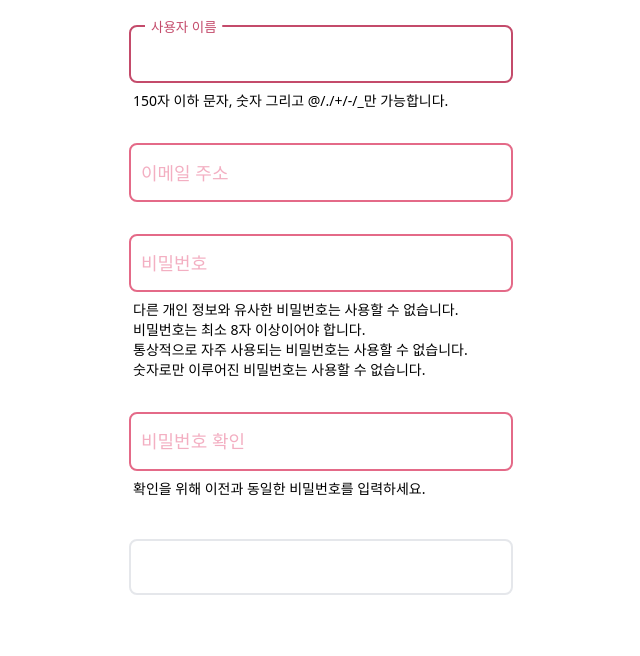
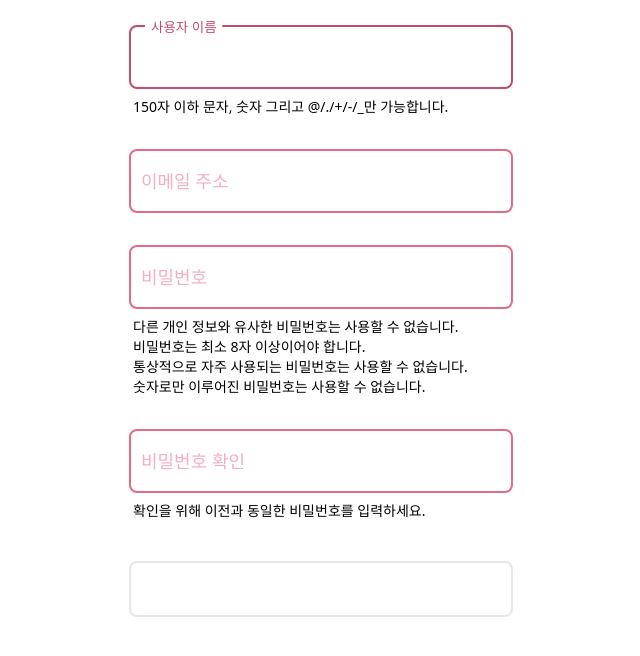
Before and after one commit to Antoliny0919/kara, a Django app: page /accounts/signup/ in a window 1280 px wide. Shown: the part 127-783 px from the top of the page, without its empty margins (111-751 px from the left). Run offline with Django 5.2, Linux system fonts and the light colour scheme; some libraries are stand-ins or nearby versions.

Commit message:
Updated -- input블럭 padding 사이즈 업데이트. (#125)

```diff
--- a/kara/static/css/kara.css
+++ b/kara/static/css/kara.css
@@ -74,7 +74,7 @@ input:is(
 ) {
     display: block;
     width: 100%;
-    padding: 0.825rem;
+    padding: 1rem;
     font-size: 1.125rem;
     line-height: 1.75rem;
     color: #111827;
```
